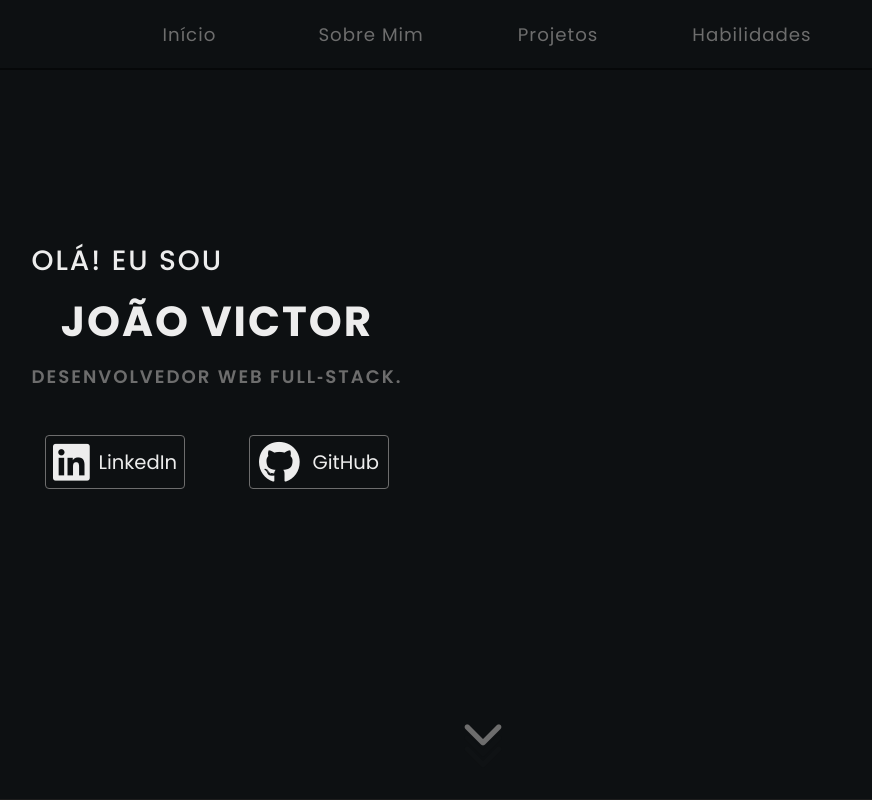
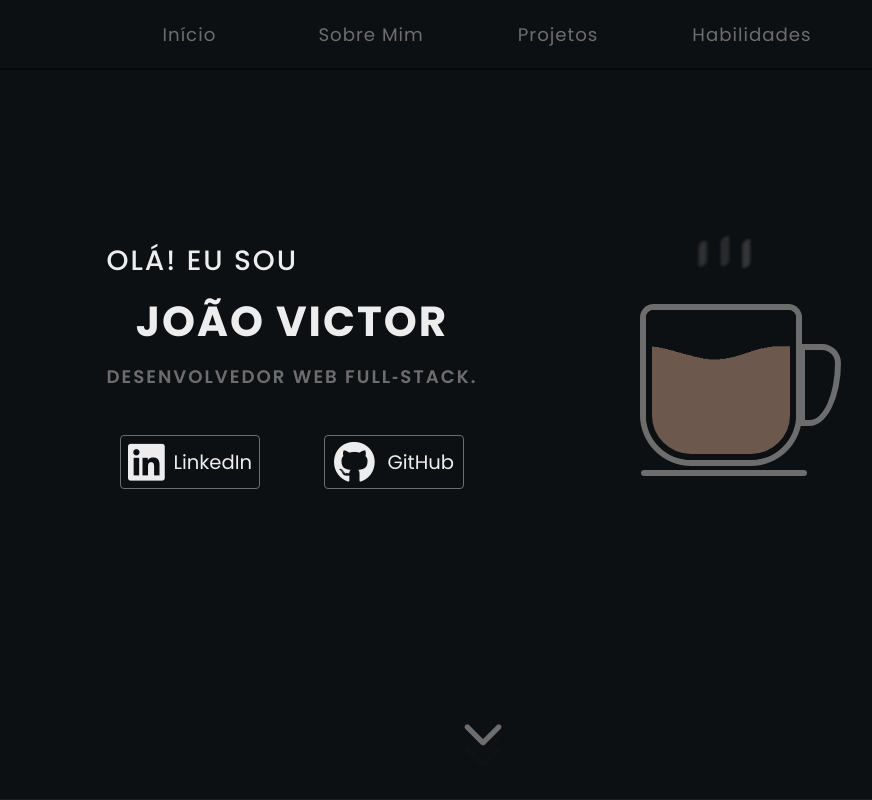
Before and after one commit to vitorito/portifolio, a plain HTML site: page index.html in a window 1280 px wide. Shown: the top 800 px of the page, without its empty margins (157-1029 px from the left). Drawn offline with Linux system fonts and the light colour scheme.

Commit message:
Add coffee animation

```diff
--- /dev/null
+++ b/assets/css/coffee.css
@@ -0,0 +1,123 @@
+.coffee-container {
+  --primary-color: var(--grey);
+  --border-size: min(1.5vw, 6px);
+
+  position: relative;
+  background-color: var(--black);
+  min-width: min(35vw, 150px);
+  height: min(35vw, 150px);
+  max-height: 300%;
+  margin-top: 30px;
+}
+
+.cup {
+  width: 100%;
+  height: 100%;
+  border: var(--border-size) solid var(--black);
+  box-shadow: 0 0 0 var(--border-size) var(--primary-color);
+  border-radius: 5% 5% 30% 30%;
+  background-image: url('../img/coffee.png');
+  background-size: cover;
+  background-repeat: repeat-x;
+  background-position: 0 20%;
+  animation: wave 15s infinite linear;
+  transition: background-position-y 500ms linear;
+  transform: translateX(-7px);
+}
+
+.handle {
+  position: absolute;
+  width: 30%;
+  height: 60%;
+  right: -37%;
+  top: 20%;
+  border: var(--border-size) solid var(--primary-color);
+  border-left-width: 5px;
+  border-radius: 0 20px 80% 0;
+}
+
+.plate {
+  content: '';
+  position: absolute;
+  bottom: -18%;
+  left: -8%;
+  width: 120%;
+  height: var(--border-size);
+  background-color: var(--primary-color);
+  border-radius: 10px;
+  box-shadow: 0px 8px 8px -5px white;
+}
+
+.steam {
+  position: absolute;
+  top: max(-50%, -70px);
+  left: 50%;
+  width: 6%;
+  height: 20%;
+  background-color: #45454590;
+  border-radius: 10px 2px;
+  animation: steam 2s linear infinite;
+  animation-delay: 100ms;
+}
+
+.steam::before {
+  content: '';
+  position: absolute;
+  width: 90%;
+  height: 80%;
+  left: -20px ;
+  top: 15px;
+  background-color: #64646485;
+  border-radius: inherit;
+  animation: inherit;
+}
+
+.steam::after {
+  content: '';
+  position: absolute;
+  width: 90%;
+  height: 90%;
+  left: 20px ;
+  top: 10px;
+  background-color: #707070bc;
+  border-radius: inherit;
+  animation: inherit;
+  animation-delay: 400ms;
+}
+
+@keyframes wave {
+
+  0% {
+    background-position-x: 0px;
+  }
+
+  100% {
+    background-position-x: calc(min(35vw, 150px)*10.2);
+  }
+}
+
+@keyframes steam {
+  0%, 100% {
+    opacity: 0;
+  }
+
+  50% {
+    opacity: 1;
+    filter: blur(1px);
+    transform: translateY(-10px);
+    scale: 110%;
+  }
+}
+
+@media only screen and (min-width: 480px) {
+  .plate {
+    bottom: -16%;
+  }
+}
+
+@media only screen and (min-width: 1024px) {
+  .coffee-container {
+    margin-top: 70px;
+    margin-right: 15vw;
+  }
+}
--- a/assets/css/home.css
+++ b/assets/css/home.css
@@ -2,8 +2,8 @@
     display: flex;
     flex-direction: column;
     align-items: center;
-    justify-content: space-between;
-    padding: 18vh 0 15vh;
+    justify-content: space-evenly;
+    padding: 15vh 0;
     gap: 5vh;
 }
 
@@ -28,6 +28,7 @@
     text-align: center;
     font-size: 3rem;
     font-weight: bold;
+    white-space: nowrap;
 }
 
 .my-description {
@@ -99,6 +100,7 @@
 @media only screen and (min-width: 1024px) {
     #home {
         align-items: flex-start;
+        justify-content: flex-start;
         flex-direction: row;
         padding-top: 30vh;
     }
--- a/assets/css/main.css
+++ b/assets/css/main.css
@@ -4,6 +4,7 @@
 @import './projects.css';
 @import './projectModal.css';
 @import './skills.css';
+@import './coffee.css';
 
 :root {
     --white: #ededed;
--- /dev/null
+++ b/assets/js/coffee.js
@@ -0,0 +1,29 @@
+const coffee = document.getElementById('coffee');
+
+const updateCoffeeLevel = (entries) => {
+  const intersectionRatio = entries[0].intersectionRatio;
+  const coffeeHeight = parseFloat(getComputedStyle(coffee).height);
+  const coffeeLevel = (coffeeHeight - (coffeeHeight * intersectionRatio)) / 2;
+  coffee.style.backgroundPositionY = coffeeLevel + 'px';
+};
+
+const generateTreshold = ({ start = 0, end = 1, step }) => {
+  const threshold = [];
+  for (let i = start; i <= end; i += step) {
+    threshold.push(i);
+  }
+  return threshold;
+};
+
+const getRootMargin = () => {
+  const isDesktop = window.innerWidth >= 1024;
+  const marginTop = isDesktop ? '-30%' : '-60%';
+  return `${marginTop} 0px 0px 0px`;
+};
+
+const observer = new IntersectionObserver(updateCoffeeLevel, {
+  threshold: generateTreshold({ step: 0.2 }),
+  rootMargin: getRootMargin()
+});
+
+observer.observe(coffee);
--- a/assets/js/main.js
+++ b/assets/js/main.js
@@ -1,3 +1,4 @@
+import './coffee.js';
 import './projects.js';
 import './skills.js';
 
@@ -5,7 +6,7 @@ const closeMenu = () => menu.classList.remove('open');
 
 const toggleMenu = () => {
   menu.classList.toggle('open');
-}
+};
 
 const menu = document.querySelector('.menu');
 const menuBtn = document.querySelector('.menu__btn');
--- a/index.html
+++ b/index.html
@@ -49,7 +49,13 @@
                 </a>
             </div>
         </div>
-        <div class="coffee-animation"></div>
+        <div class="coffee-container flex-center">
+            <div class="cup" id="coffee">
+                <div class="steam"></div>
+                <div class="handle"></div>
+                <div class="plate"></div>
+            </div>
+        </div>
         <div class="scroll-down-btn">
             <i class="fa-solid fa-chevron-down"></i>
             <i class="fa-solid fa-chevron-down"></i>
```
Also changed, not shown: assets/img/coffee.png (added).
